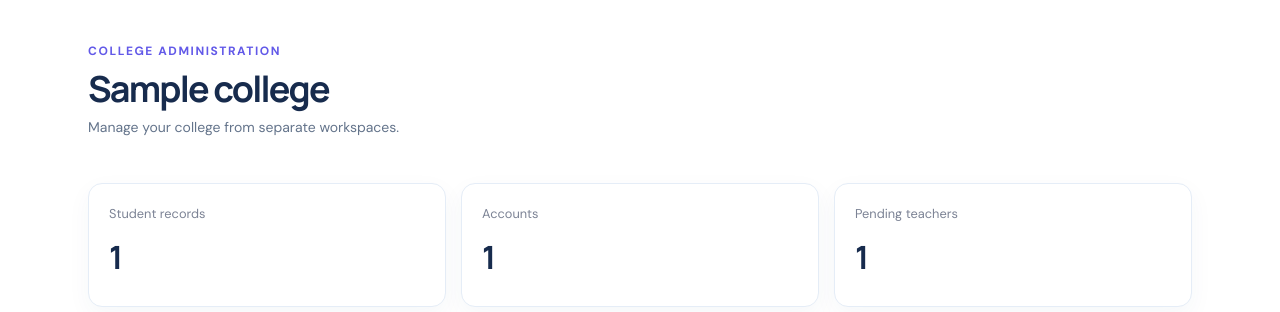
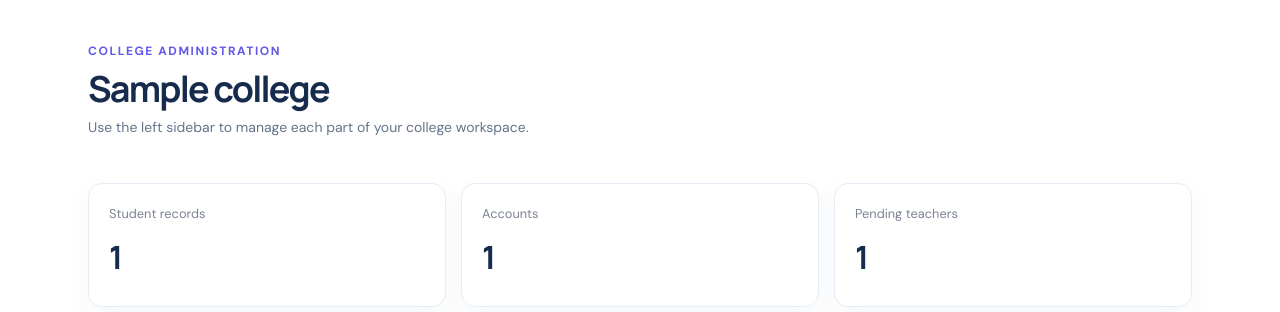
Before and after one commit to shiv9969/attendance-management, a Flask app: template templates/college_admin.html in a window 1280 px wide. Shown: the part 76-388 px from the top of the page. Run offline with Flask 3, Linux system fonts and the light colour scheme; tables that the repository leaves empty hold one stand-in row (values such as "Sample post"); the template is opened without the code that fills it: values that come from a table or form of the project are taken from there, most other values are stand-ins (such as "Sample title", 1, 10 or a date in 2020); parts of the project's set-up code (start-up, migrations or seed data) failed here and were passed over; some libraries are stand-ins or nearby versions.

Commit message:
Add files via upload

```diff
--- a/templates/college_admin.html
+++ b/templates/college_admin.html
@@ -1,5 +1,10 @@
-{% extends "base.html" %}{% block title %}College dashboard{% endblock %}{% block content %}
-<div class="page-heading"><div><div class="eyebrow">COLLEGE ADMINISTRATION</div><h1>{{ college.name }}</h1><p class="muted">Manage your college from separate workspaces.</p></div></div>
-<div class="stats-grid"><div class="stat-card"><span>Student records</span><strong>{{ roster_count }}</strong></div><div class="stat-card"><span>Accounts</span><strong>{{ users|length }}</strong></div><div class="stat-card"><span>Pending teachers</span><strong>{{ pending_teachers|length }}</strong></div></div>
-
+{% extends "base.html" %}
+{% block title %}College dashboard{% endblock %}
+{% block content %}
+<div class="page-heading"><div><div class="eyebrow">COLLEGE ADMINISTRATION</div><h1>{{ college.name }}</h1><p class="muted">Use the left sidebar to manage each part of your college workspace.</p></div></div>
+<div class="stats-grid">
+  <div class="stat-card"><span>Student records</span><strong>{{ roster_count }}</strong></div>
+  <div class="stat-card"><span>Accounts</span><strong>{{ users|length }}</strong></div>
+  <div class="stat-card"><span>Pending teachers</span><strong>{{ pending_teachers|length }}</strong></div>
+</div>
 {% endblock %}
```
